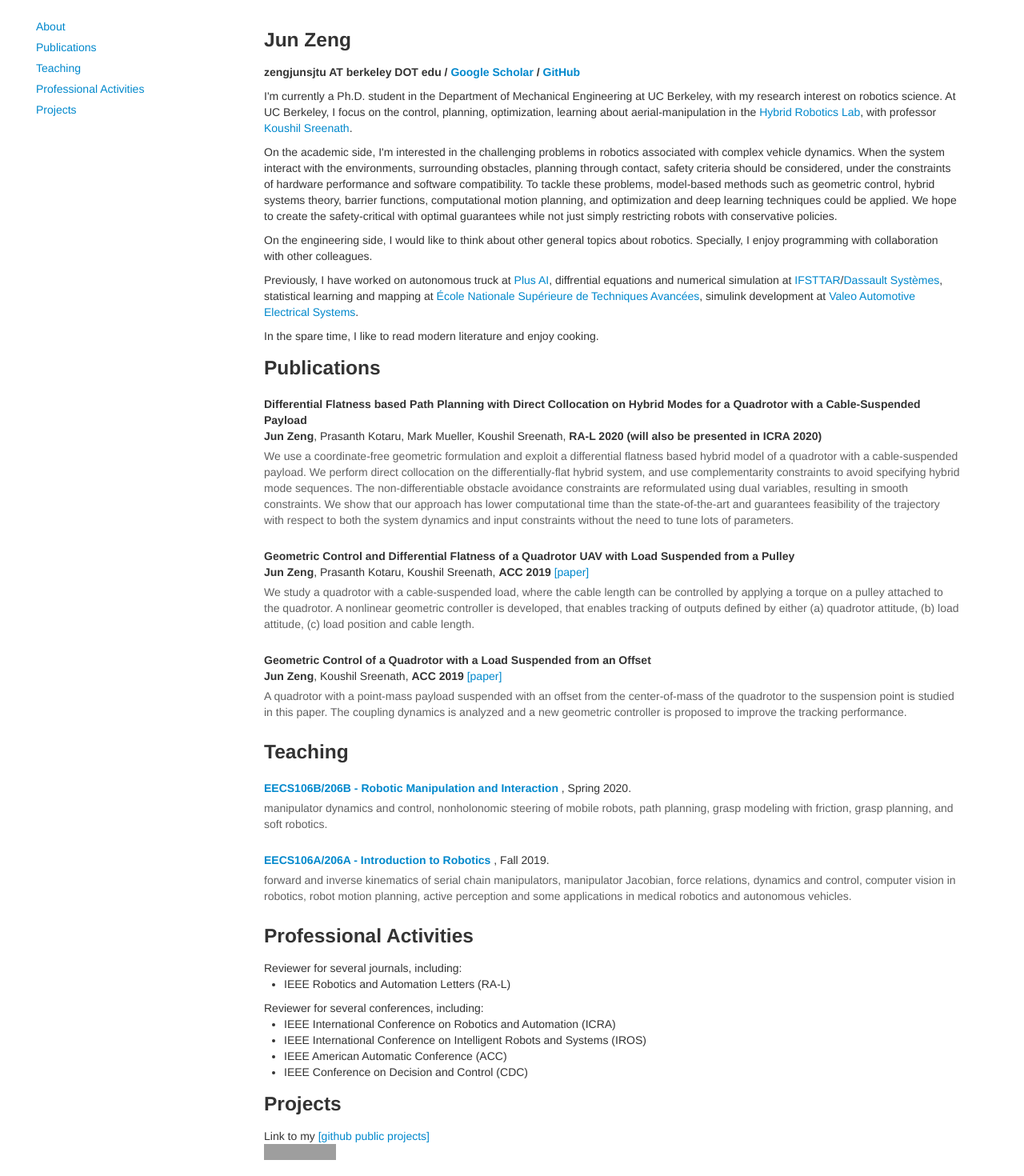
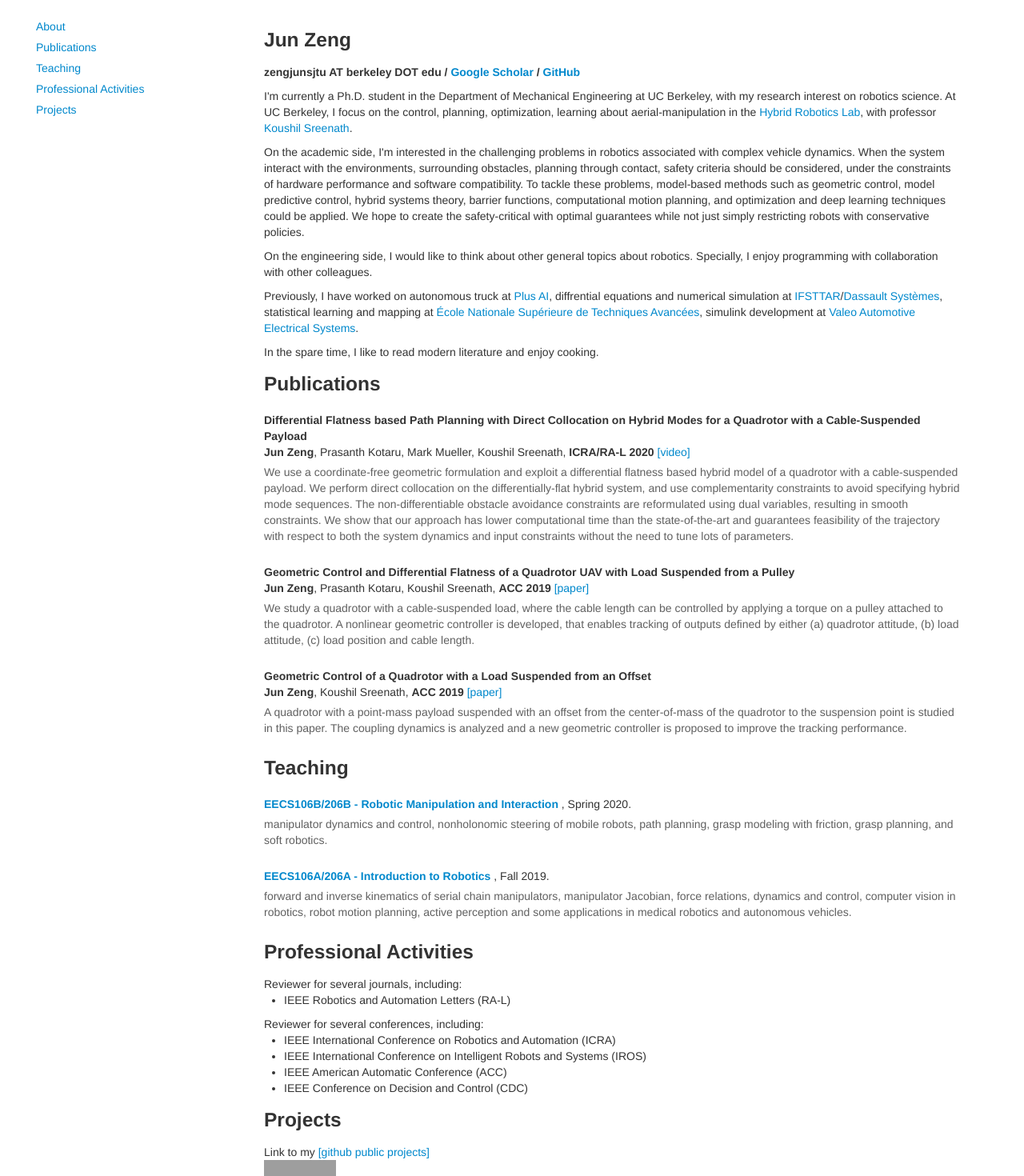
Before and after one commit to junzengx14/junzengx14.github.io, a Jekyll site: the page index.html, which Jekyll copies as it is, in a window 1280 px wide. Shown: the whole page at 80% size. Built offline with Jekyll 4.4.1, drawn with Linux system fonts in a browser that asks for light colours; grey boxes are pictures that could not be loaded.

Commit message:
Update ICRA/RA-L 2020: PPQL

```diff
--- a/index.html
+++ b/index.html
@@ -88,7 +88,7 @@
             <p>
                 On the academic side, I'm interested in the challenging problems in robotics associated with complex vehicle dynamics.
                 When the system interact with the environments, surrounding obstacles, planning through contact, safety criteria should be considered, under the constraints of hardware performance and software compatibility.
-                To tackle these problems, model-based methods such as geometric control, hybrid systems theory, barrier functions, computational motion planning, and optimization and deep learning techniques could be applied.
+                To tackle these problems, model-based methods such as geometric control, model predictive control, hybrid systems theory, barrier functions, computational motion planning, and optimization and deep learning techniques could be applied.
                 We hope to create the safety-critical with optimal guarantees while not just simply restricting robots with conservative policies.
             </p>
             <p>
@@ -138,8 +138,9 @@
                         <strong>
                             Differential Flatness based Path Planning with Direct Collocation on Hybrid Modes for a Quadrotor with a Cable-Suspended Payload
                         </strong><br>
-                        <strong>Jun Zeng</strong>, Prasanth Kotaru, Mark Mueller, Koushil Sreenath, <strong>RA-L 2020 (will also be presented in ICRA 2020)</strong>
+                        <strong>Jun Zeng</strong>, Prasanth Kotaru, Mark Mueller, Koushil Sreenath, <strong>ICRA/RA-L 2020</strong>
                         <!-- <a target="_blank" href="https://arxiv.org/abs/1903.00621">[arXiv]</a>  -->
+                        <a target="_blank" href="https://www.youtube.com/watch?v=e09RZOx_nZk&t=18s">[video]</a>
                     </p>
                     <p class="abstract-text">
                         We use a coordinate-free geometric formulation and exploit a differential flatness based hybrid model of a quadrotor with a cable-suspended payload.
```
